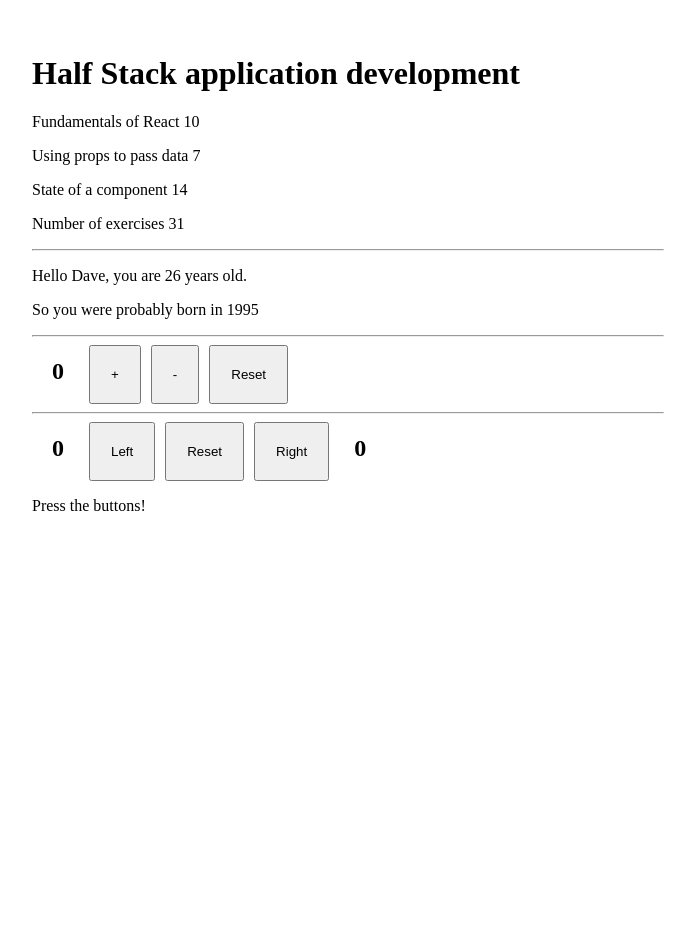
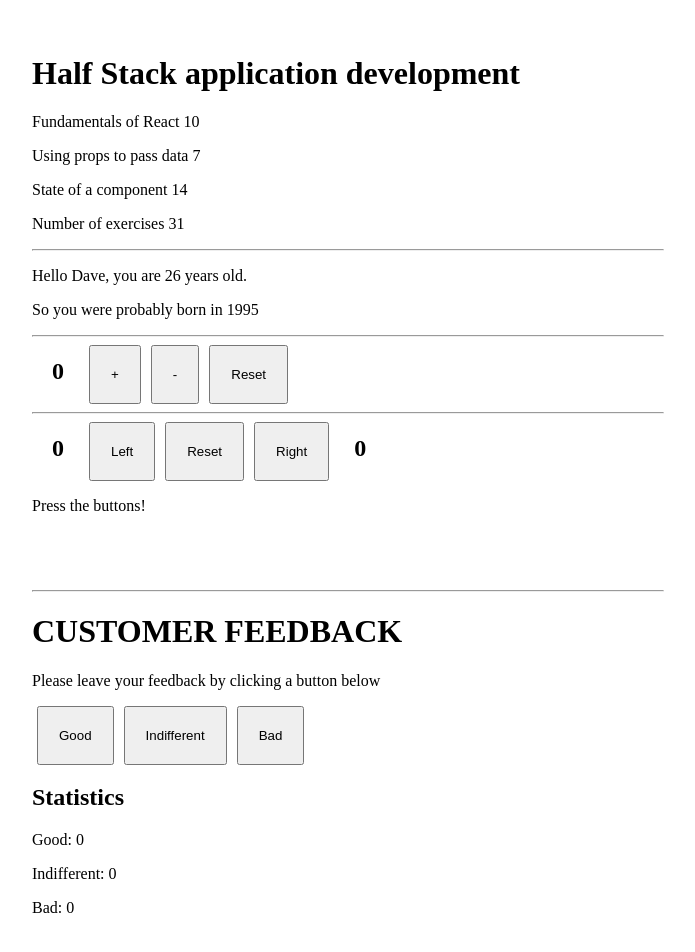
Before and after one commit to MasReed/full-stack-open-2021, a React (Create React App) app in the folder part1/: page / in a window 1280 px wide. Shown: the top 952 px of the page, without its empty margins (292-987 px from the left). Before the commit the page ends 800 px from the top, so only its background shows below. Built offline with nearby package versions, Linux system fonts and the light colour scheme.

Commit message:
Create user feedback feature

```diff
--- a/part1/src/components/App.jsx
+++ b/part1/src/components/App.jsx
@@ -73,7 +73,7 @@ const App = () => {
       <hr />
 
       <div>
-        <Display counter={counter} />
+        <Display number={counter} />
         <Button handleClick={incCount} text={'+'}/>
         <Button handleClick={decCount} text={'-'}/>
         <Button handleClick={resetCount} text={'Reset'}/>
@@ -82,11 +82,11 @@ const App = () => {
       <hr />
 
       <div>
-        <Display counter={clicks.left} />
+        <Display number={clicks.left} />
         <Button handleClick={handleLeftClick} text='Left'/>
         <Button handleClick={resetClick} text={'Reset'}/>
         <Button handleClick={handleRightClick} text={'Right'}/>
-        <Display counter={clicks.right} />
+        <Display number={clicks.right} />
         <History allClicks={allClicks} />
       </div>
     </div>
--- a/part1/src/components/Display.jsx
+++ b/part1/src/components/Display.jsx
@@ -1,5 +1,5 @@
 import React from 'react';
 
-const Display = ({ counter }) => <h1 style={{fontSize: '24px', display: 'inline', padding: '20px'}}>{counter}</h1>
+const Display = ({ number }) => <h1 style={{fontSize: '24px', display: 'inline', padding: '20px'}}>{number}</h1>
 
 export default Display
--- /dev/null
+++ b/part1/src/customerFeedback/App.jsx
@@ -0,0 +1,40 @@
+// A simple web application for collecting and displaying customer feedback.
+import React, { useState } from 'react';
+import Button from '../components/Buttons.jsx';
+
+const App = () => {
+
+    const [ goodRating, setGoodRating ] = useState(0);
+    const [ indiffRating, setIndiffRating ] = useState(0);
+    const [ badRating, setBadRating ] = useState(0);
+
+    const goodClick = () => {
+        setGoodRating(goodRating + 1);
+    }
+
+    const indiffClick = () => {
+        setIndiffRating(indiffRating + 1);
+    }
+
+    const badClick = () => {
+        setBadRating(badRating + 1);
+    }
+
+    // Elements to render
+    return (
+        <div style={{padding: "2% 25%"}}>
+            <hr />
+            <h1>CUSTOMER FEEDBACK</h1>
+            <p>Please leave your feedback by clicking a button below</p>
+            <Button handleClick={goodClick} text={'Good'}/>
+            <Button handleClick={indiffClick} text={'Indifferent'}/>
+            <Button handleClick={badClick} text={'Bad'}/>
+            <h2>Statistics</h2>
+            <p>Good: {goodRating}</p>
+            <p>Indifferent: {indiffRating}</p>
+            <p>Bad: {badRating}</p>
+        </div>
+    );
+}
+
+export default App
--- a/part1/src/index.js
+++ b/part1/src/index.js
@@ -1,8 +1,12 @@
 import React from 'react';
 import ReactDOM from 'react-dom';
 import App from './components/App';
+import App2 from './customerFeedback/App.jsx'
 
 ReactDOM.render(
-    <App />,
+    <>
+        <App />
+        <App2 />
+    </>,
     document.getElementById('root')
 );
```
